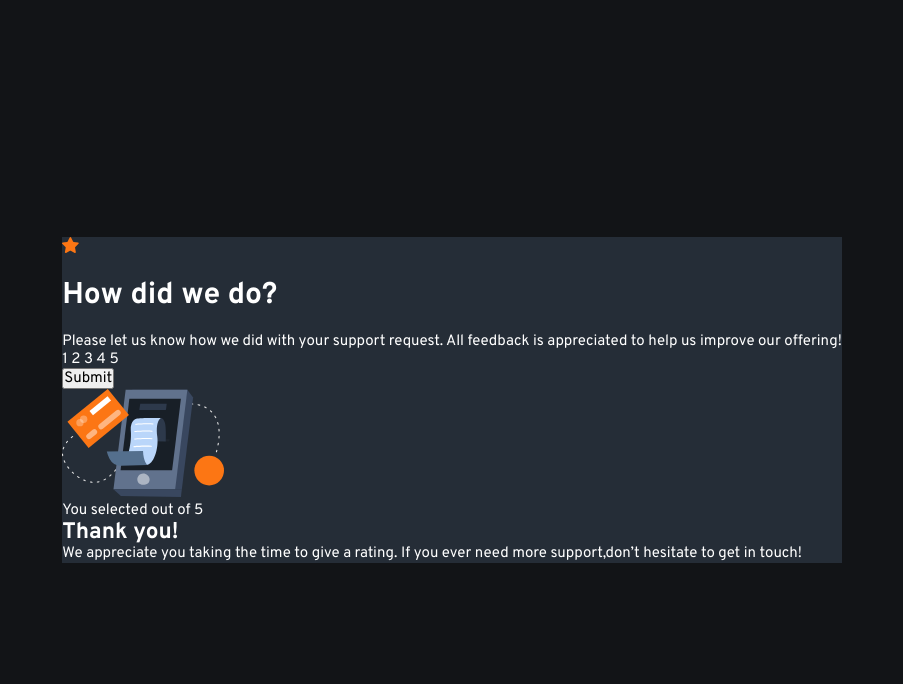
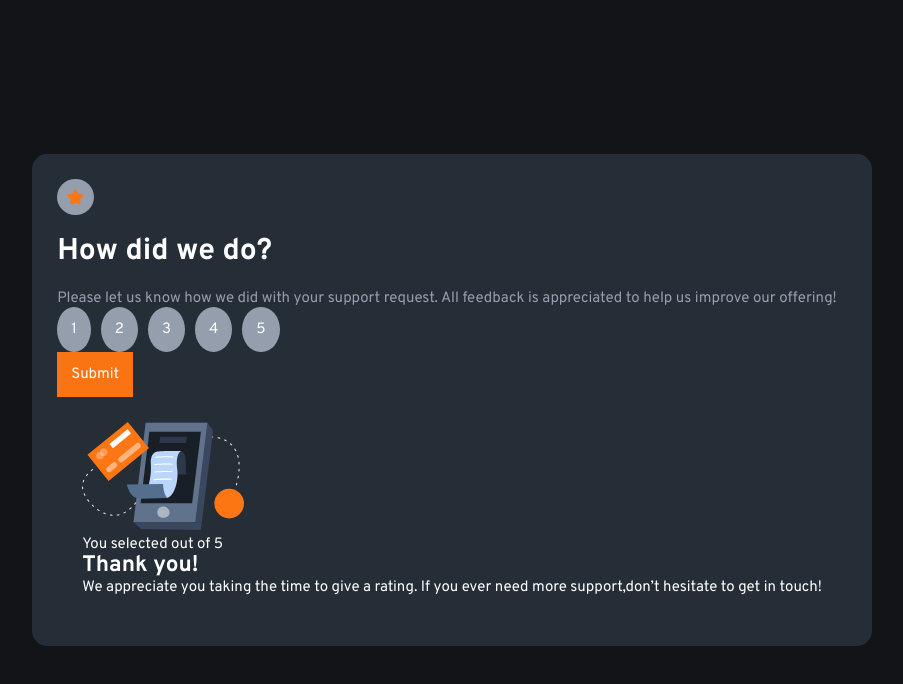
Before and after one commit to NaiSaratxaga/interactive-rating-component, a plain HTML site: page index.html in a window 1280 px wide. Shown: the whole page, without its empty margins (188-1091 px from the left). Drawn offline with Linux system fonts and the light colour scheme.

Commit message:
rating start structure done

```diff
--- a/css/styles.css
+++ b/css/styles.css
@@ -2,6 +2,9 @@
   margin: 0;
   padding: 0;
   box-sizing: border-box;
+}
+ul {
+  list-style: none;
 }
 
 :root {
@@ -20,12 +23,52 @@ body {
   justify-content: center;
   align-items: center;
   min-height: 100vh;
-  padding: 20px;
+  padding: 1.25rem;
   font-family: 'Overpass', sans-serif;
   font-size: 0.938rem;
+  font-weight: var(--font-regular);
   background-color: var(--very-dark-blue);
   color: var(--White);
 }
+
+/* Rating state start */
 .container {
   background-color: var(--dark-blue);
+  border-radius: 0.875rem;
+  padding: 1.563rem;
+  border-radius: 0.938rem;
 }
+.container-start {
+  display: flex;
+  align-items: center;
+}
+.container-start img {
+  border-radius: 50%;
+  background-color: var(--light-grey);
+  padding: 0.625rem;
+}
+.title {
+  color: var(--White);
+  font-weight: var(--font-bold);
+}
+.description {
+  color: var(--light-grey);
+}
+.container-numbers {
+  display: flex;
+  flex-direction: row;
+  gap: 10px;
+}
+.number {
+  background-color: var(--light-grey);
+  color: var(--White);
+  padding: 14px;
+  border-radius: 50%;
+}
+.button {
+  background-color: var(--orange);
+  color: var(--White);
+  border: none;
+  padding: 14px;
+}
+/* Rating state end */
--- a/index.html
+++ b/index.html
@@ -22,19 +22,24 @@
 
   <!-- Rating state start -->
   <div class="container">
-    <div>
+    <div class="container-start">
       <img src="./images/icon-star.svg" alt="Icon Start" title="Icon satar">
     </div>
-    <h1>How did we do?</h1>
+    <div class="container-info">
+      <h1 class="title">How did we do?</h1>
 
-    <p>Please let us know how we did with your support request. All feedback is appreciated
-      to help us improve our offering!</p>
+      <p class="description">Please let us know how we did with your support request. All feedback is appreciated
+        to help us improve our offering!</p>
+      <ul class="container-numbers">
+        <li class="number">1</li>
+        <li class="number">2</li>
+        <li class="number">3</li>
+        <li class="number">4</li>
+        <li class="number">5</li>
+      </ul>
 
-    <div>
-      1 2 3 4 5
+      <button class="button">Submit</button>
     </div>
-    <button>Submit</button>
-
 
 
     <!-- Rating state end -->
```
